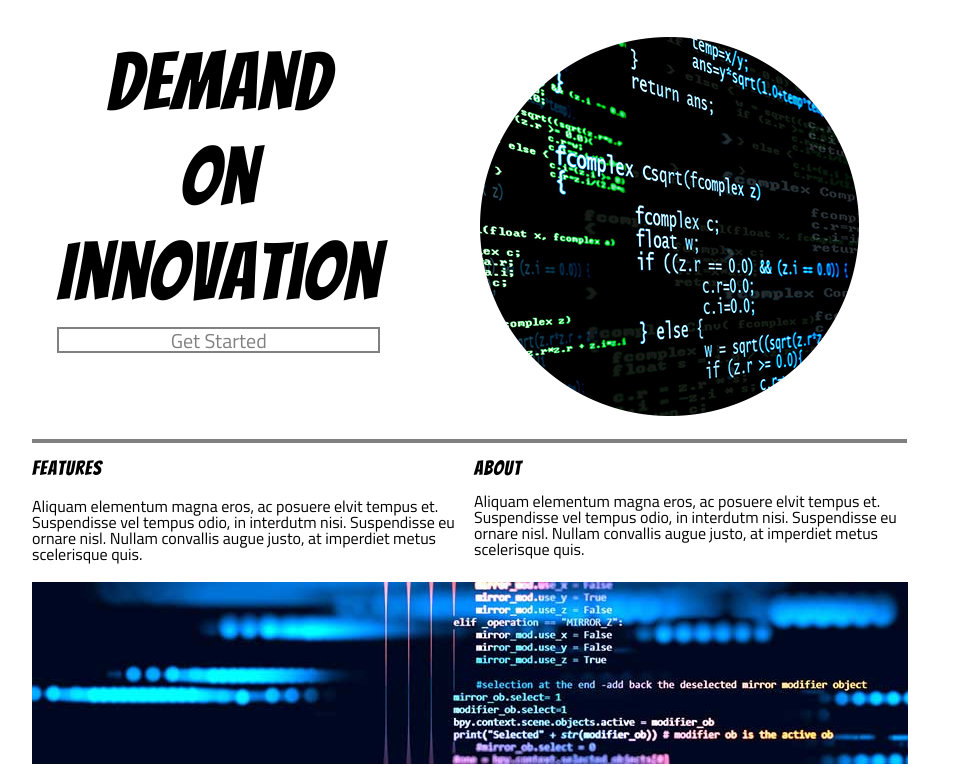
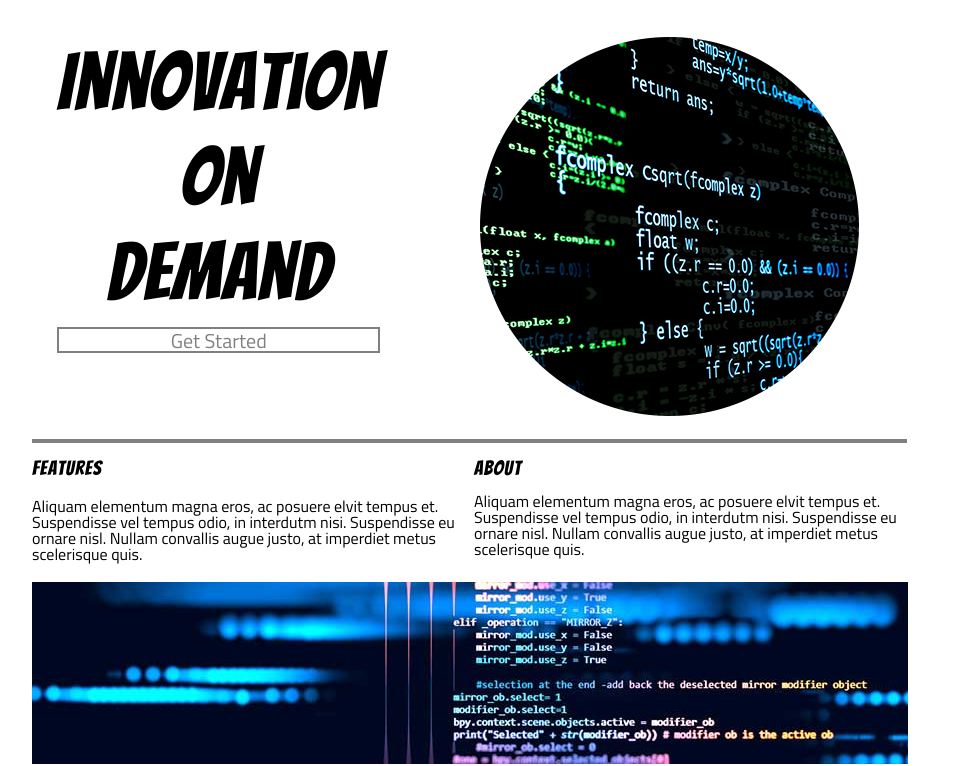
Before and after one commit to johngwells/Lambda-Challenge, a website: page UI-III-Flexbox-master/great-idea/index.html in a window 1280 px wide. Shown: the part 64-830 px from the top of the page, without its empty margins (128-1083 px from the left). Drawn offline with Linux system fonts and the light colour scheme.

Commit message:
edit middle section phrase

```diff
--- a/UI-III-Flexbox-master/great-idea/css/index.css
+++ b/UI-III-Flexbox-master/great-idea/css/index.css
@@ -131,7 +131,7 @@ a {
 /* Innovation on demand Box */
 .box-one {
 	display: flex;
-	flex-direction: column-reverse;
+	flex-direction: column;
 	margin-top: 30px;
 }
 
```
